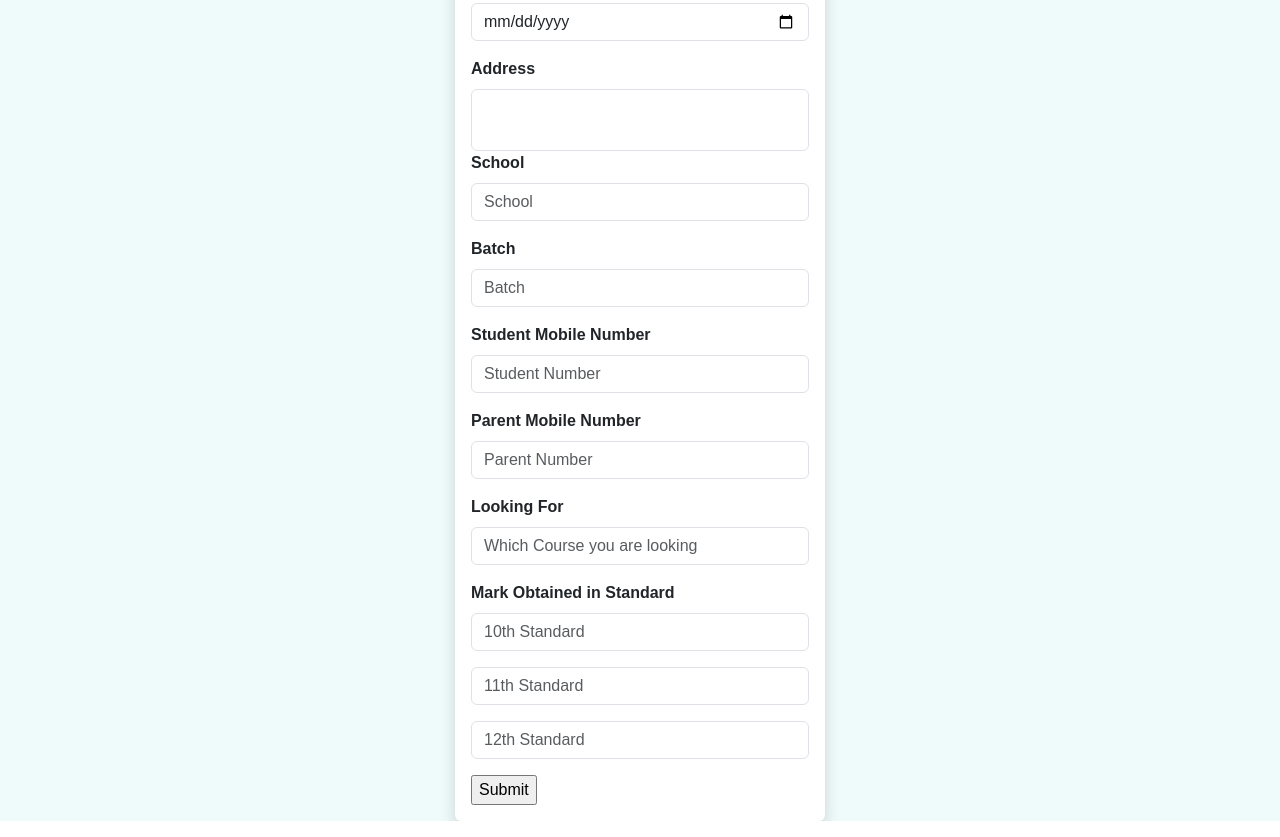
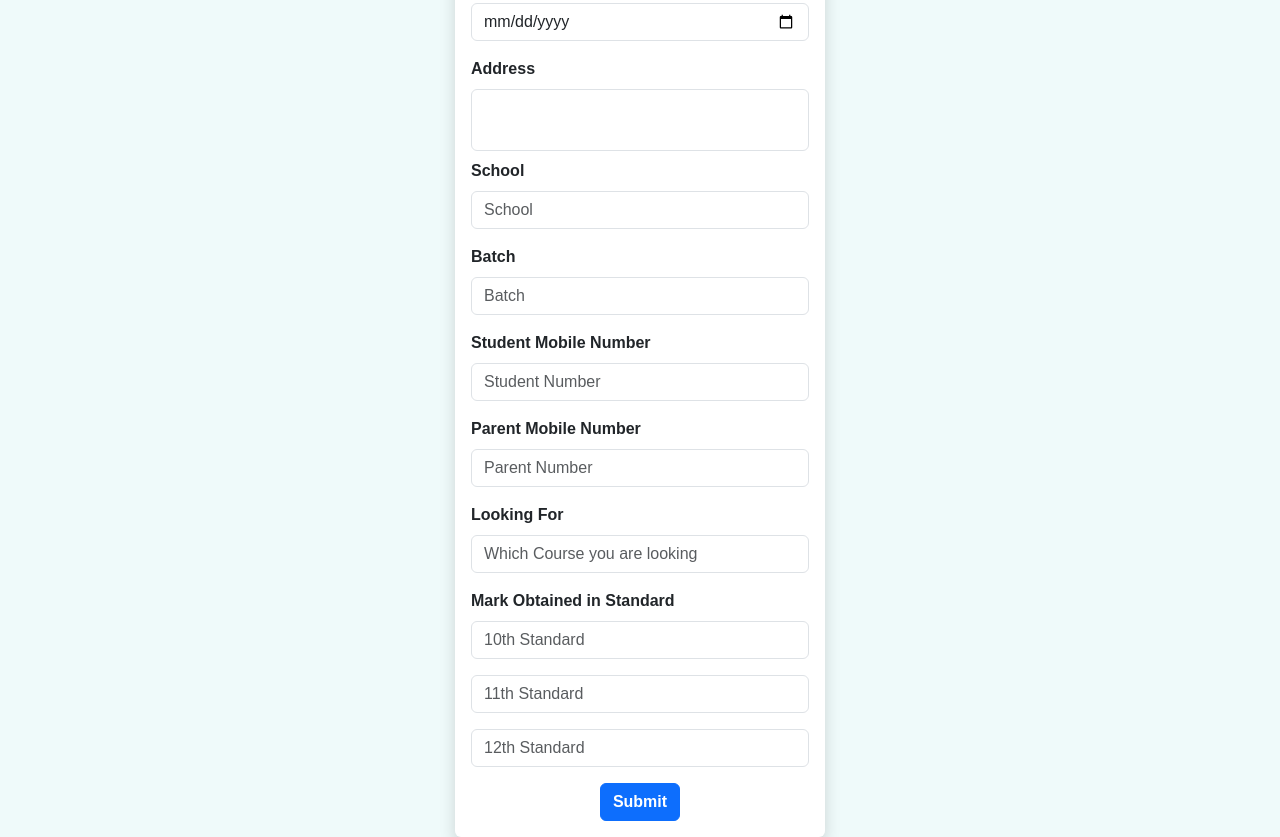
Before and after one commit to Faizi-Faisal/form, a plain HTML site: page index.html in a window 1280 px wide. Shown: the part 462-1299 px from the top of the page. Drawn offline with nearby package versions, Linux system fonts and the light colour scheme.

Commit message:
Update index.html

```diff
--- a/index.html
+++ b/index.html
@@ -47,8 +47,10 @@
                     <label for="Address" class="form-label" style="font-weight: 600;">Address</label>
                     <textarea class="form-control border border-opacity-25 " name="Address" id="Address" rows="2" style="resize: none;" required></textarea>
 
-                    <label for="School" style="font-weight: 600;">School</label>
+                    <div class="mt-2">
+                        <label for="School" style="font-weight: 600;">School</label>
                     <input type="text" name="School" id="School" placeholder="School" class="form-control mb-3 mt-2 border border-opacity-25 " required>
+                    </div>
 
                     <label for="Batch" style="font-weight: 600;">Batch</label>
                     <input type="text" name="Batch" id="Batch" placeholder="Batch" class="form-control mb-3 mt-2 border border-opacity-25 " required>
@@ -68,7 +70,7 @@
                     <input type="text" name="mark_11" id="mark_11" placeholder="11th Standard" class="form-control mb-3 mt-2 border border-opacity-25" required>
 
                     <input type="text" name="mark_12" id="mark_12" placeholder="12th Standard" class="form-control mb-3 mt-2 border border-opacity-25" required>
-                    <input type="submit" value="Submit">
+                    <input type="submit" value="Submit" class="btn btn-primary mt-2 fw-bold d-block text-center mx-auto">
 <!--                    <a href="#" id="submitButton" class="btn btn-primary mt-2 fw-bold d-block text-center mx-auto">Submit</a>-->
                 </form>
             </div>
```
